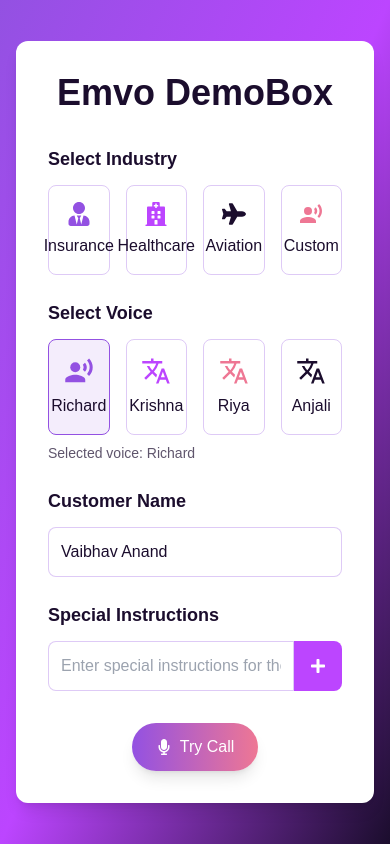
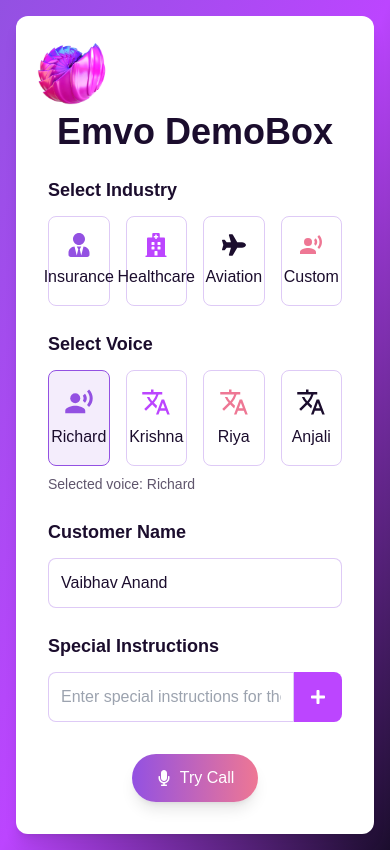
Before and after one commit to anil-sleekitech/Emvo-Demo, a Next.js app: page / in a window 390 px wide. Built offline with nearby package versions, Linux system fonts and the light colour scheme.

Commit message:
Add Emvo logo to main page with responsive positioning

```diff
--- a/src/app/page.tsx
+++ b/src/app/page.tsx
@@ -4,6 +4,7 @@
 import { useState } from "react";
 import { ToastContainer, toast } from "react-toastify";
 import "react-toastify/dist/ReactToastify.css";
+import Image from "next/image";
 import {
   FaMicrophone,
   FaUserTie,
@@ -23,6 +24,7 @@
 import { BsPersonVcard } from "react-icons/bs";
 import { prompts } from "../prompts";
 import { voices } from "../config/voices";
+import EmvoLogo from './Emvo_Logo.png';
 
 // Define services and their corresponding options
 const serviceOptions: Record<string, { name: string; icon: React.ReactNode; promptKey?: string }[]> = {
@@ -401,8 +403,23 @@
 
   return (
     <div className="min-h-screen flex items-center justify-center bg-gradient-to-br from-[#9351E2] via-[#BC45FF] to-[#1B0D2D] p-4">
-      <div className="bg-white p-8 rounded-xl shadow-lg w-full max-w-3xl">
-        <h1 className="text-4xl font-bold text-center text-[#1B0D2D] mb-8">Emvo DemoBox</h1>
+      <div className="bg-white p-8 rounded-xl shadow-lg w-full max-w-3xl relative">
+        {/* Logo positioned at top left */}
+        <div className="absolute top-4 left-4">
+          <Image
+            src={EmvoLogo}
+            alt="Emvo Logo"
+            width={80}
+            height={80}
+            priority
+          />
+        </div>
+
+        {/* Title centered but with space for logo */}
+        <div className="text-center pt-16 pb-6">
+          <h1 className="text-4xl font-bold text-[#1B0D2D]">Emvo DemoBox</h1>
+        </div>
+
         <ServiceSelection service={service} setService={setService} setPlace={setPlace} />
         <PlaceSelection service={service} place={place} setPlace={setPlace} />
         <VoiceSelection voice={voice} setVoice={setVoice} />
```
Also changed, not shown: src/app/Emvo_Logo.png (added).
